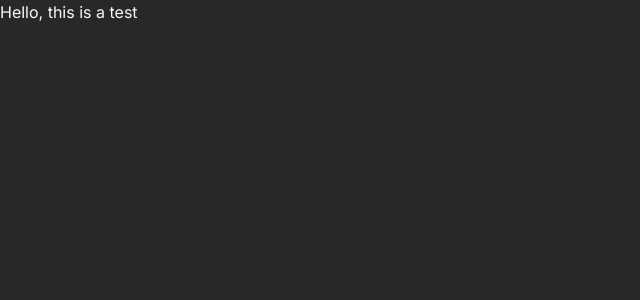
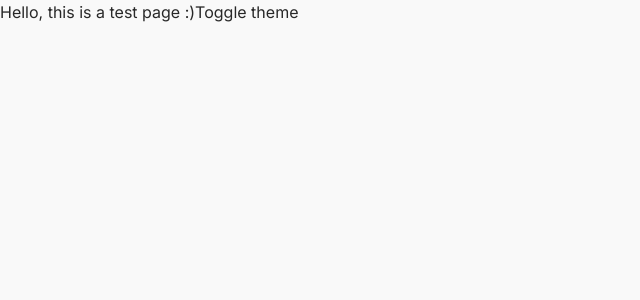
Before and after one commit to juanzenn/box, a Next.js app: page / in a window 1280 px wide. Shown: the top 300 px of the page, without its empty margins (0-640 px from the left). Built offline with nearby package versions, Linux system fonts and the light colour scheme; no server answers.

Commit message:
add next-themes for easy dark theme

```diff
--- a/src/app/layout.tsx
+++ b/src/app/layout.tsx
@@ -1,12 +1,15 @@
+import { ThemeProvider } from "@/components/theme";
+import clsx from "clsx";
 import type { Metadata } from "next";
 import { Inter } from "next/font/google";
+import { cookies, headers } from "next/headers";
 import "./globals.css";
 
 const inter = Inter({ subsets: ["latin"], variable: "--font-sans" });
 
 export const metadata: Metadata = {
-  title: "Create Next App",
-  description: "Generated by create next app",
+  title: "Fullstack Software Engineer - Juan Alvarez",
+  description: "Hi, I love the web and software. I'd love to work with you!",
 };
 
 export default function RootLayout({
@@ -14,9 +17,28 @@ export default function RootLayout({
 }: Readonly<{
   children: React.ReactNode;
 }>) {
+  const currentSavedTheme = cookies().get("theme")?.value as
+    | "dark"
+    | "light"
+    | undefined;
+
+  console.log(
+    headers().forEach((value) => {
+      console.log(value);
+    })
+  );
   return (
-    <html lang="en" className="dark">
-      <body className={inter.variable}>{children}</body>
+    <html lang="en">
+      <body className={clsx(inter.variable)}>
+        <ThemeProvider
+          attribute="class"
+          defaultTheme="system"
+          enableSystem
+          disableTransitionOnChange
+        >
+          {children}
+        </ThemeProvider>
+      </body>
     </html>
   );
 }
--- a/src/app/page.tsx
+++ b/src/app/page.tsx
@@ -1,5 +1,10 @@
-import Image from "next/image";
+import { ThemeSwitcher } from "@/components/theme";
 
 export default function Home() {
-  return <main className="">Hello, this is a test</main>;
+  return (
+    <main className="">
+      Hello, this is a test page :)
+      <ThemeSwitcher />
+    </main>
+  );
 }
--- /dev/null
+++ b/src/components/theme.tsx
@@ -0,0 +1,21 @@
+"use client";
+
+import { ThemeProvider as NextThemesProvider, useTheme } from "next-themes";
+import { type ThemeProviderProps } from "next-themes/dist/types";
+import * as React from "react";
+
+export function ThemeProvider({ children, ...props }: ThemeProviderProps) {
+  return <NextThemesProvider {...props}>{children}</NextThemesProvider>;
+}
+
+import { Moon, Sun } from "lucide-react";
+
+export function ThemeSwitcher() {
+  const { theme, setTheme } = useTheme();
+
+  return (
+    <button onClick={() => setTheme(theme === "light" ? "dark" : "light")}>
+      Toggle theme
+    </button>
+  );
+}
```
Also changed, not shown: package.json (+10 -5 lines), 1 other file (tests, documents, lock files or other folders).
